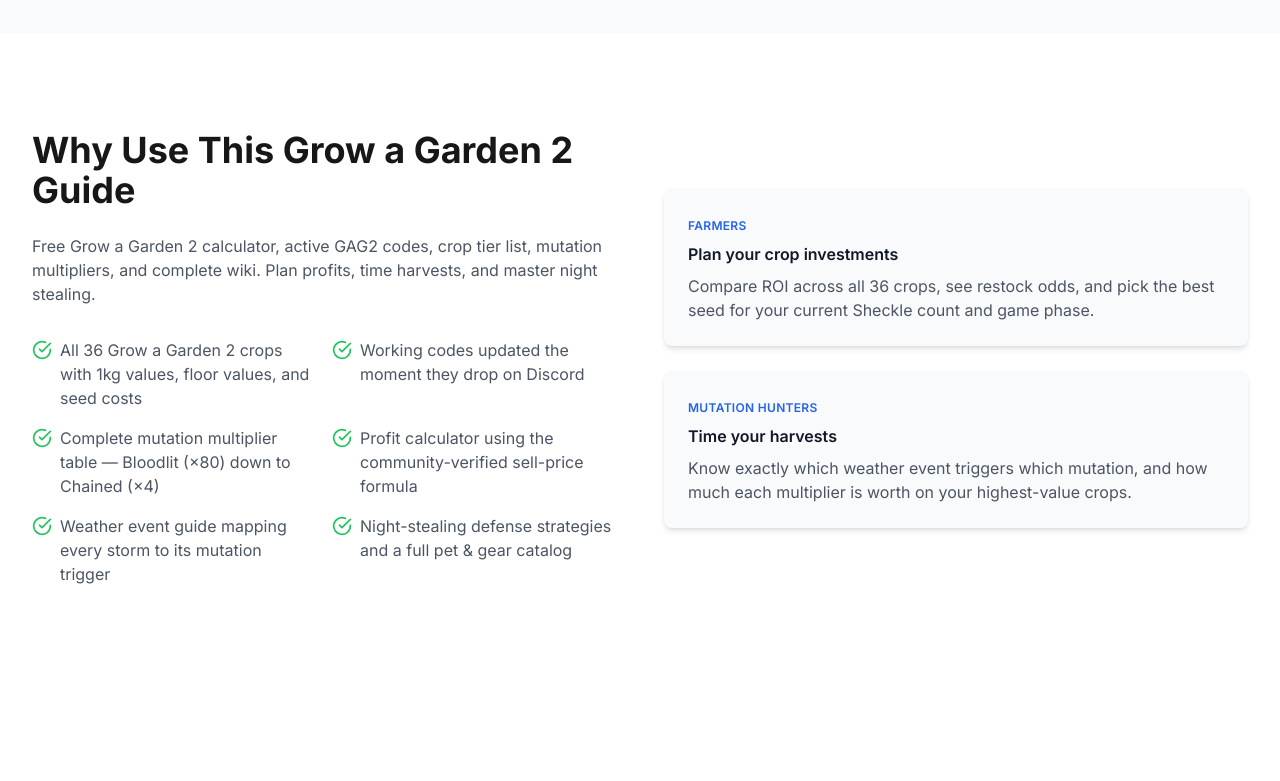
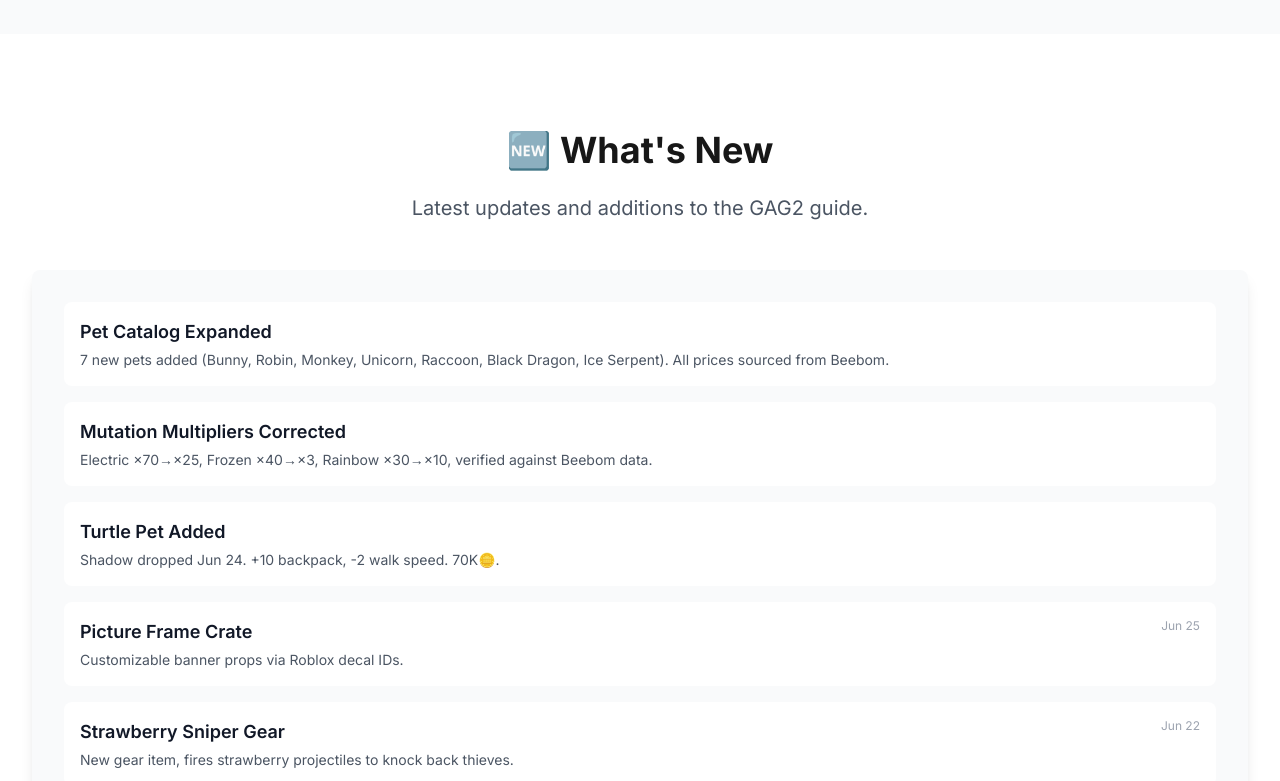
Before and after one commit to Zsmboom/gag2-calculator, a Next.js app: page / in a window 1280 px wide. Shown: the part 2600-3381 px from the top of the page. Built offline with nearby package versions, Linux system fonts and the light colour scheme.

Commit message:
feat: add What's New section to homepage, update SEO title to [2026.6]

```diff
--- a/src/app/page.tsx
+++ b/src/app/page.tsx
@@ -2,6 +2,7 @@ import Header from '@/components/Header';
 import Hero from '@/components/Hero';
 import Features from '@/components/Features';
 import HowTo from '@/components/HowTo';
+import WhatsNew from '@/components/WhatsNew';
 import Why from '@/components/Why';
 import FAQ from '@/components/FAQ';
 import ShareSection from '@/components/ShareSection';
@@ -17,6 +18,7 @@ export default function Home() {
         <Hero />
         <Features />
         <HowTo />
+        <WhatsNew />
         <Why />
         <FAQ />
         <ShareSection />
--- /dev/null
+++ b/src/components/WhatsNew.tsx
@@ -0,0 +1,102 @@
+'use client';
+
+import React from 'react';
+import { motion } from 'framer-motion';
+import Link from 'next/link';
+
+export default function WhatsNew() {
+  const updates = [
+    {
+      title: 'Pet Catalog Expanded',
+      description: '7 new pets added (Bunny, Robin, Monkey, Unicorn, Raccoon, Black Dragon, Ice Serpent). All prices sourced from Beebom.',
+      link: '/pets/',
+      date: null,
+    },
+    {
+      title: 'Mutation Multipliers Corrected',
+      description: 'Electric ×70→×25, Frozen ×40→×3, Rainbow ×30→×10, verified against Beebom data.',
+      link: '/mutations/',
+      date: null,
+    },
+    {
+      title: 'Turtle Pet Added',
+      description: 'Shadow dropped Jun 24. +10 backpack, -2 walk speed. 70K🪙.',
+      link: '/pets/',
+      date: null,
+    },
+    {
+      title: 'Picture Frame Crate',
+      description: 'Customizable banner props via Roblox decal IDs.',
+      link: '/updates/',
+      date: 'Jun 25',
+    },
+    {
+      title: 'Strawberry Sniper Gear',
+      description: 'New gear item, fires strawberry projectiles to knock back thieves.',
+      link: '/gear/',
+      date: 'Jun 22',
+    },
+  ];
+
+  return (
+    <section id="whats-new" className="section bg-white dark:bg-gray-800">
+      <div className="container">
+        <div className="text-center mb-12">
+          <motion.h2
+            initial={{ opacity: 0, y: 20 }}
+            whileInView={{ opacity: 1, y: 0 }}
+            viewport={{ once: true }}
+            transition={{ duration: 0.5 }}
+            className="heading"
+          >
+            🆕 What&apos;s New
+          </motion.h2>
+          <motion.p
+            initial={{ opacity: 0, y: 20 }}
+            whileInView={{ opacity: 1, y: 0 }}
+            viewport={{ once: true }}
+            transition={{ duration: 0.5, delay: 0.1 }}
+            className="subheading"
+          >
+            Latest updates and additions to the GAG2 guide.
+          </motion.p>
+        </div>
+
+        <motion.div
+          initial={{ opacity: 0, y: 20 }}
+          whileInView={{ opacity: 1, y: 0 }}
+          viewport={{ once: true }}
+          transition={{ duration: 0.5 }}
+          className="bg-gray-50 dark:bg-gray-700 rounded-lg shadow-lg p-6 md:p-8"
+        >
+          <div className="space-y-4">
+            {updates.map((update, index) => (
+              <div key={index} className="bg-white dark:bg-gray-600 p-4 rounded-lg">
+                <div className="flex items-start justify-between gap-4">
+                  <div className="flex-1">
+                    <h3 className="font-semibold text-lg mb-1 text-gray-900 dark:text-white">
+                      <Link
+                        href={update.link}
+                        className="hover:text-primary dark:hover:text-primary-light transition-colors"
+                      >
+                        {update.title}
+                      </Link>
+                    </h3>
+                    <p className="text-gray-600 dark:text-gray-300 text-sm">
+                      {update.description}
+                    </p>
+                  </div>
+                  {update.date && (
+                    <span className="text-xs text-gray-400 dark:text-gray-400 whitespace-nowrap">
+                      {update.date}
+                    </span>
+                  )}
+                </div>
+              </div>
+            ))}
+          </div>
+        </motion.div>
+      </div>
+    </section>
+  );
+}
--- a/src/data/game.config.json
+++ b/src/data/game.config.json
@@ -8,7 +8,7 @@
     "lastUpdated": "2026-06-25"
   },
   "seo": {
-    "siteTitle": "Grow a Garden 2 Guides & Tools",
+    "siteTitle": "Grow a Garden 2 Guides & Tools [2026.6]",
     "siteDescription": "Complete Grow a Garden 2 wiki guide covering crop values, mutation multipliers, active codes, seed prices, pets, gear, and night stealing. Updated daily with community data.",
     "baseUrl": "https://gag2-calculator.com",
     "primaryKeywords": ["Grow a Garden 2", "GAG2", "Grow a Garden 2 Roblox", "Grow a Garden 2 codes", "Grow a Garden 2 guide"],
```
